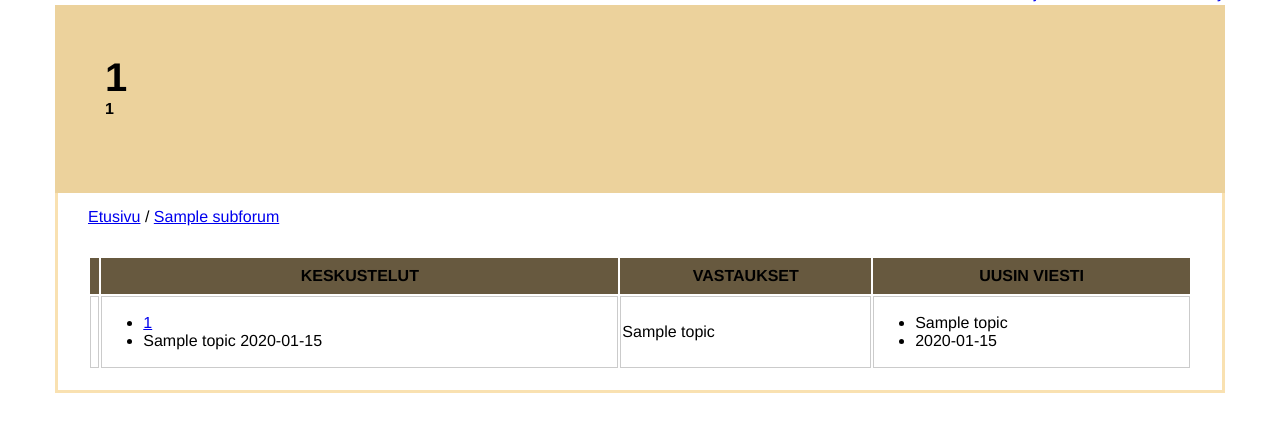
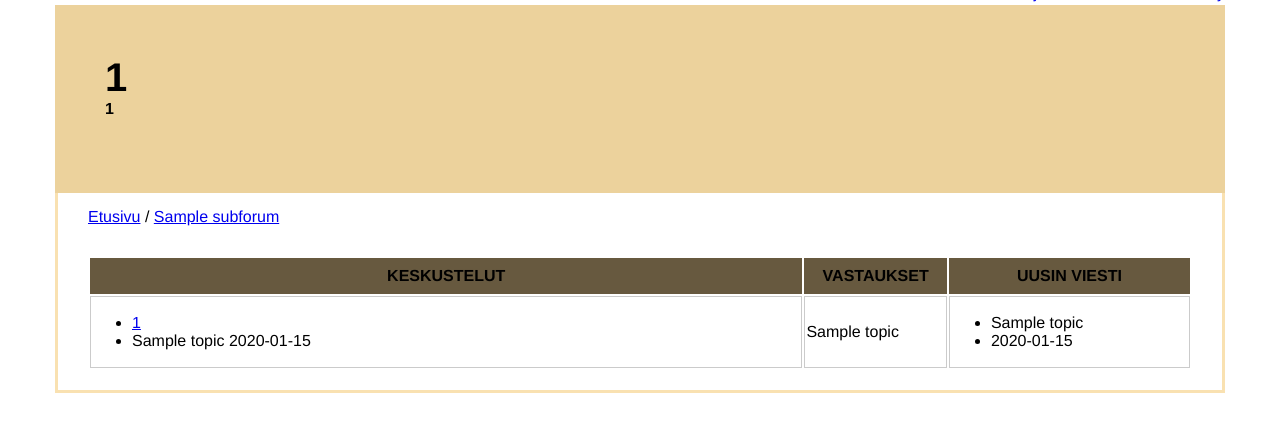
Before and after one commit to tunturikiuru/Tietokannat-ja-web-ohjelmointi, a Flask app: template templates/subforum.html in a window 1280 px wide. Shown: the part 41-473 px from the top of the page. Run offline with Flask 3, Linux system fonts and the light colour scheme; the template is opened without the code that fills it: most values are stand-ins (such as "Sample title", 1, 10 or a date in 2020).

Commit message:
word break

```diff
--- a/static/css/styles.css
+++ b/static/css/styles.css
@@ -4,6 +4,7 @@ body {
     height: 200px;
     font-family: 'Helvetica', 'Arial', sans-serif;
     margin-top: 25px;
+    word-break: break-word;
 }
 button {
     margin: 5px 0px
--- a/templates/subforum.html
+++ b/templates/subforum.html
@@ -13,14 +13,12 @@
 {% if topics %}
 <table class="topics">
     <tr class="topic-heading">
-        <th> </th>
-        <th>KESKUSTELUT</th>
-        <th>VASTAUKSET</th>
-        <th>UUSIN VIESTI</th>
+        <th style="width:65%;"> KESKUSTELUT</th>
+        <th style="width:13%;"> VASTAUKSET</th>
+        <th style="width:22%;"> UUSIN VIESTI</th>
     </tr>
     {% for topic in topics %}
     <tr>
-        <td></td>
         <td>
             <ul>
                 <li><a href="/topic/{{ topic[1] }}">{{ topic[0]}}</a></li>
```
